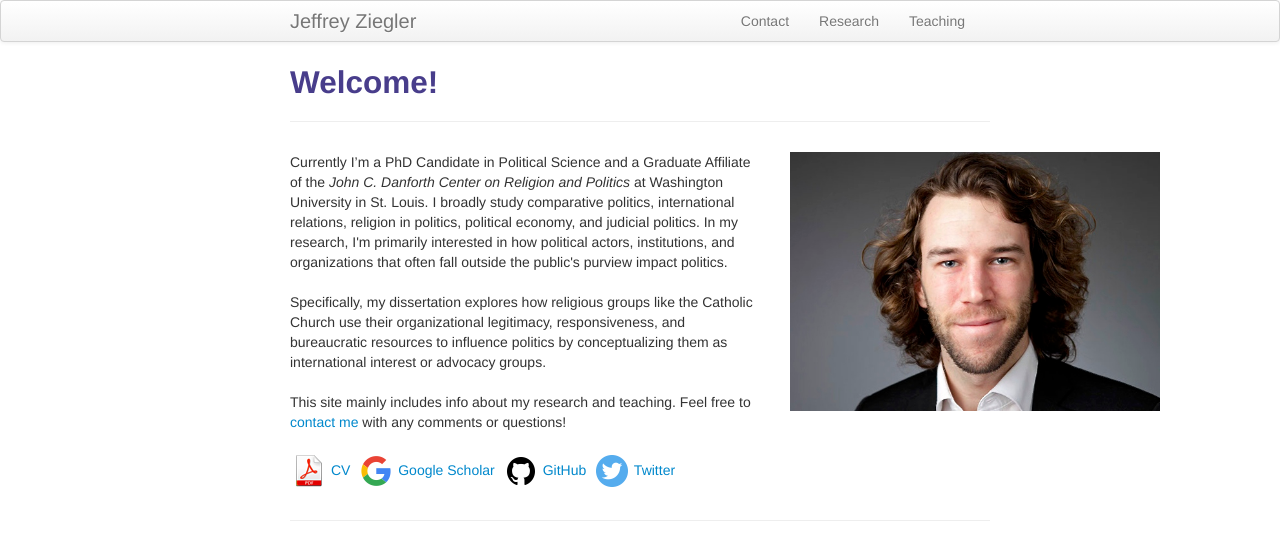
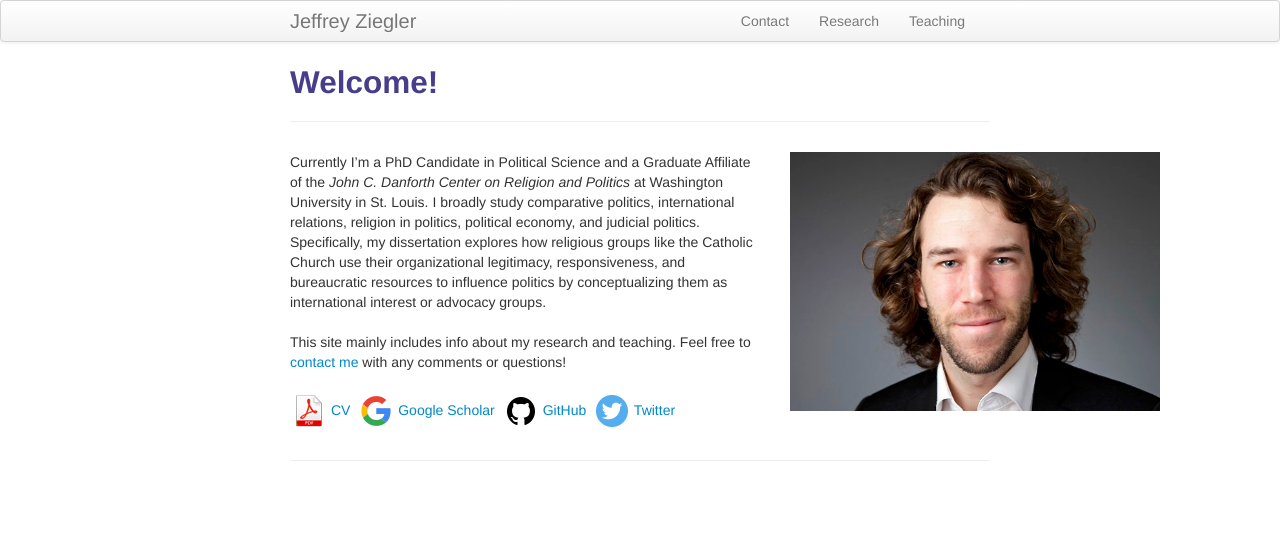
Before and after one commit to zieglerjef/zieglerjef.github.io, a Jekyll site: the page built from index.md, in a window 1280 px wide. Shown: the top 560 px of the page. Built offline with Jekyll 4.4.1, drawn with Linux system fonts in a browser that asks for light colours.

Commit message:
Update index.md

```diff
--- a/index.md
+++ b/index.md
@@ -7,7 +7,7 @@
 	<div class="row-fluid">
 		<div class="span5">
 
-Currently I’m a PhD Candidate in Political Science and a Graduate Affiliate of the <i>John C. Danforth Center on Religion and Politics</i> at Washington University in St. Louis. I broadly study comparative politics, international relations, religion in politics, political economy, and judicial politics. In my research, I'm primarily interested in how political actors, institutions, and organizations that often fall outside the public's purview impact politics.<br/><br/>
+Currently I’m a PhD Candidate in Political Science and a Graduate Affiliate of the <i>John C. Danforth Center on Religion and Politics</i> at Washington University in St. Louis. I broadly study comparative politics, international relations, religion in politics, political economy, and judicial politics.
 
 Specifically, my dissertation explores how religious groups like the Catholic Church use their organizational legitimacy, responsiveness, and bureaucratic resources to influence politics by conceptualizing them as international interest or advocacy groups. <br/><br/>
 
```
